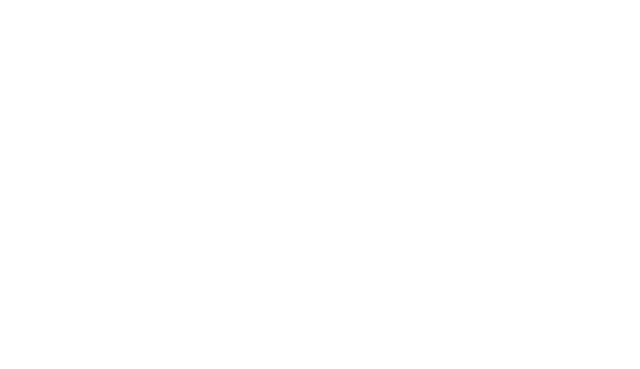
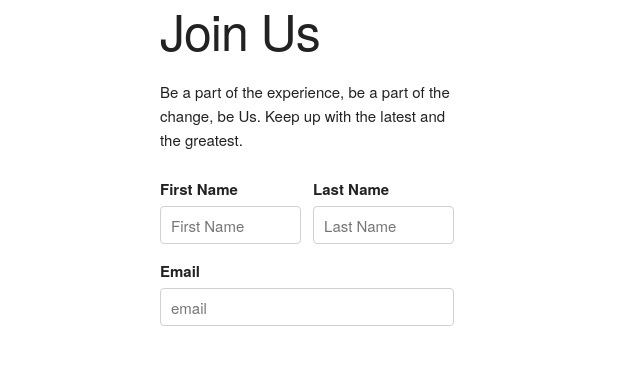
Before and after one commit to honnakim/Email-Popup, a plain HTML site: page index.html in a window 1280 px wide. Shown: the whole page, without its empty margins (0-640 px from the left). Drawn offline with Linux system fonts and the light colour scheme; files that its build step writes are made by us from their sources.

Commit message:
created email form

```diff
--- a/index.html
+++ b/index.html
@@ -10,7 +10,32 @@
     <title>Email Pop Up</title>
 </head>
 <body>
-
+    <div class="container" id="popup-container">
+        <div class="row popup-wrapper">
+            <div class="four columns">
+                <div class="u-full-width">
+                    <h1>Join Us</h1>
+                    <p>Be a part of the experience, be a part of the change, be Us. Keep up with the latest and the greatest.</p>
+                    <form>
+                        <div class="row">
+                            <div class="six columns">
+                                <label for="first-name">First Name</label>
+                                <input type="text" class="u-full-width" placeholder="First Name" id="first-name">
+                            </div>
+                            <div class="six columns">
+                                <label for="last-name">Last Name</label>
+                                <input type="text" class="u-full-width" placeholder="Last Name" id="last-name">
+                            </div>
+                            <div class="row">
+                                <label for="email">Email</label>
+                                <input type="email" class="u-full-width" placeholder="email" id="email">
+                            </div>
+                        </div>
+                    </form>
+                </div>
+            </div>
+        </div>
+    </div>
     <script src="app.js"></script>
 </body>
 </html>
```
